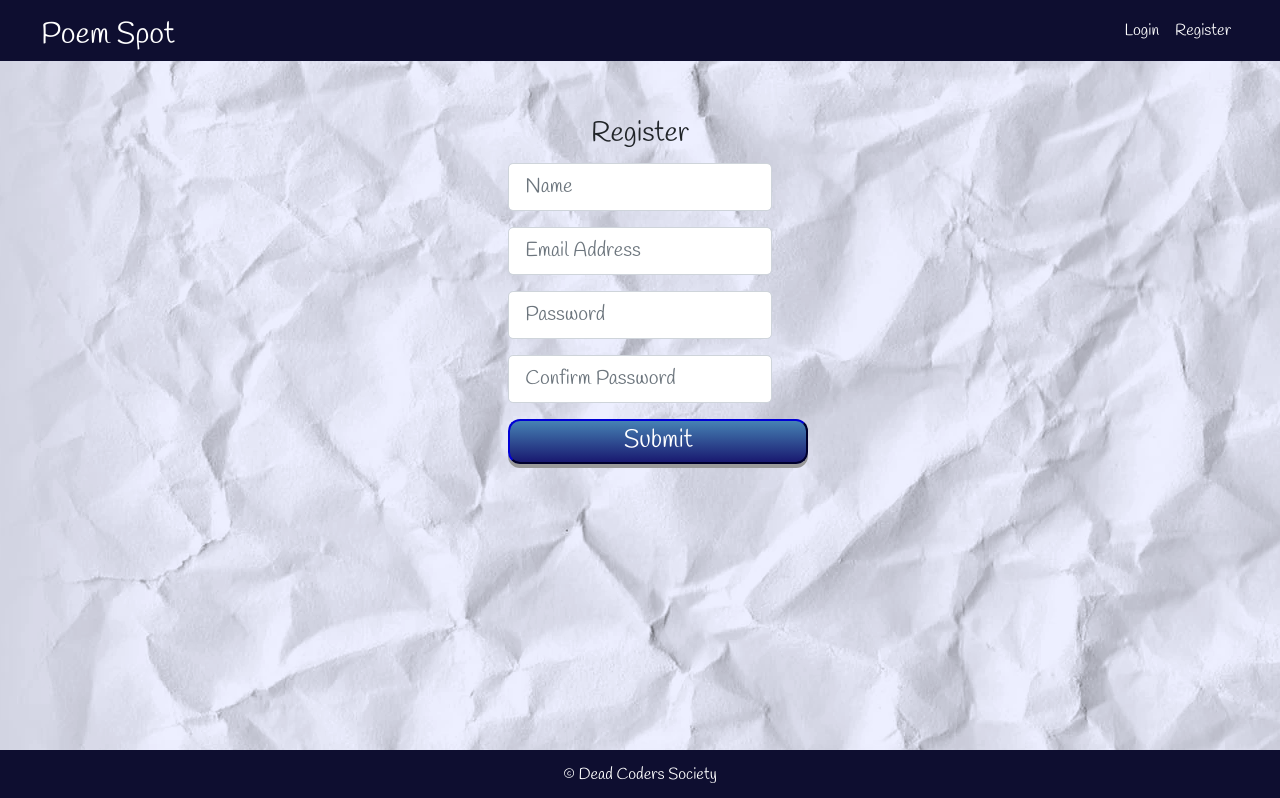
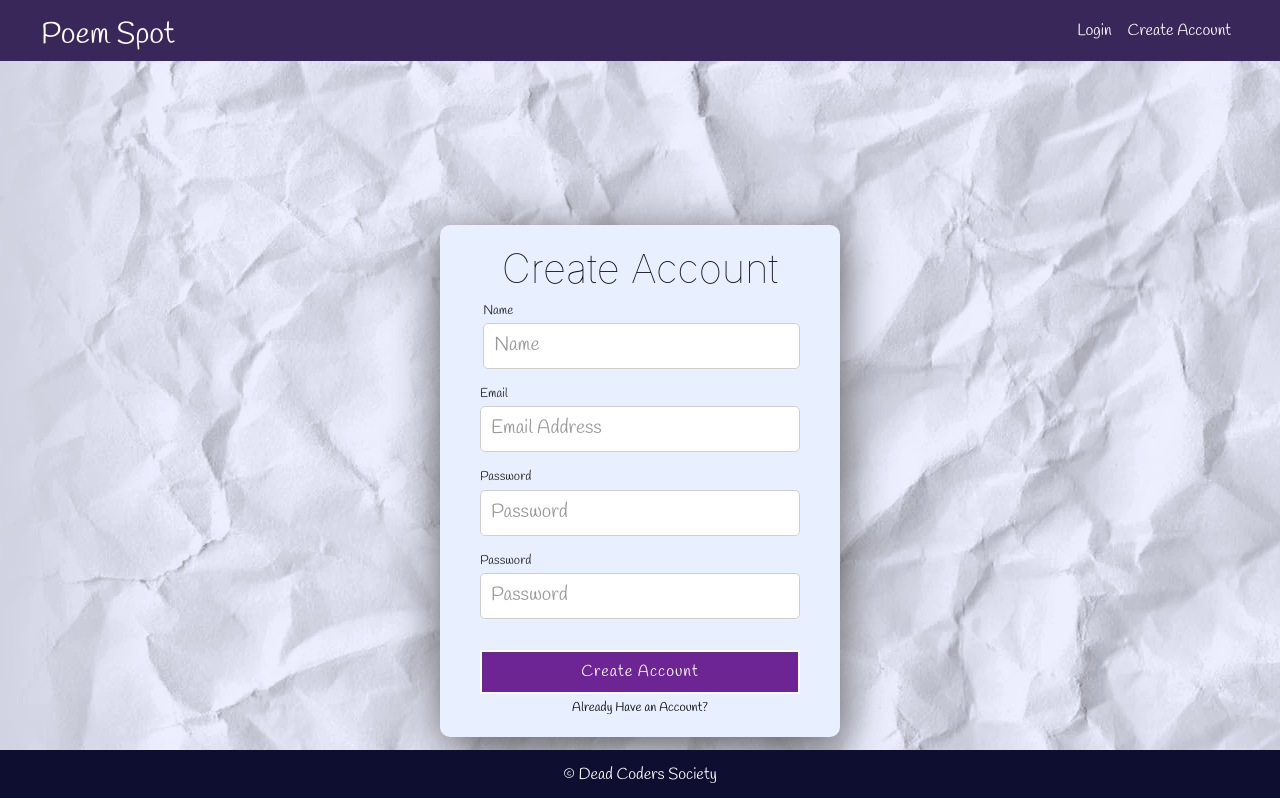
Before and after one commit to vita-wanchenchen/poem-spot-1, a React app: page /register in a window 1280 px wide. Shown: the top 798 px of the page. Built offline with nearby package versions, Linux system fonts and the light colour scheme.

Commit message:
Updated login and register page

```diff
--- a/src/App.css
+++ b/src/App.css
@@ -96,3 +96,108 @@ width: 640px;
   overflow-y: scroll;
   margin-bottom: 60px;
 }
+.wrapper {
+  height: 100vh;
+  width: 100%;
+  display: flex;
+  flex-direction: column;
+  justify-content: center;
+  align-items: center;
+
+}
+
+.form-wrapper {
+  width: 400px;
+  display: flex;
+  flex-direction: column;
+  padding: 20px 40px;
+  border-radius: 10px;
+  box-shadow: 0px 10px 50px #555;
+  background-color: #E8F0FF;
+}
+
+form {
+  width: 100%;
+  display: flex;
+  flex-wrap: wrap;
+}
+
+h1 {
+  text-align: center;
+  width: 100%;
+  color: #111;
+  font-weight: lighter;
+  font-family: -apple-system, BlinkMacSystemFont, "Segoe UI", Roboto, Oxygen,
+    Ubuntu, Cantarell, "Open Sans", "Helvetica Neue", sans-serif;
+}
+
+label {
+  font-size: 0.8em;
+  margin-bottom: 0.25em;
+  color: #222;
+  font-weight: lighter;
+}
+
+input {
+  padding: 10px 10px;
+  border-radius: 5px;
+  outline: none;
+  border: 1px solid #cfcfcf;
+}
+
+input::placeholder {
+  font-size: 1.2em;
+  font-weight: lighter;
+  color: #999;
+}
+.name {
+  margin-left: 1%;
+}
+
+.name,
+.email,
+.password {
+  display: flex;
+  flex-direction: column;
+  margin-bottom: 15px;
+}
+
+.name {
+  width: 100%;
+}
+
+.email,
+.password {
+  width: 100%;
+}
+
+.createAccount {
+  width: 100%;
+  display: flex;
+  flex-direction: column;
+  align-items: center;
+}
+
+.createAccount button {
+  background-color:#6E2594;
+  color: #fff;
+  border: 2px solid #fff;
+  width: 100%;
+  margin-top: 1em;
+  padding: 8px 0px;
+  font-size: 1em;
+  font-weight: lighter;
+  letter-spacing: 1px;
+  margin-bottom: 0.25em;
+}
+
+.createAccount button:hover {
+  color: #519e8a;
+  background-color: #fff;
+  border: 2px solid #519e8a;
+}
+
+.createAccount small {
+  color: #020202;
+  font-weight: darker;
+}
--- a/src/components/Navbar.jsx
+++ b/src/components/Navbar.jsx
@@ -7,7 +7,7 @@ const linkStyle = {
 };
 
 const navbarStyle = {
-  backgroundColor: "#0e0e30",
+  backgroundColor: "#392759",
   paddingBottom: "-30px",
   marginBottom: "20px",
   width: "100%",
@@ -45,7 +45,7 @@ function Navbar() {
             <span className="sr-only">(current)</span>
           </li>
           <li className="nav-item">
-            <Link style={linkStyle} to="/register" className="nav-link">Register</Link>
+            <Link style={linkStyle} to="/register" className="nav-link">Create Account</Link>
           </li>
         </ul>
       </div>
--- a/src/views/Login.jsx
+++ b/src/views/Login.jsx
@@ -1,10 +1,11 @@
+/* eslint-disable react/no-access-state-in-setstate */
 /* eslint-disable react/button-has-type */
 /* eslint-disable react/prop-types */
 import React, { Component } from "react";
 import Axios from "axios";
 import Footer from "../components/Footer";
 import Navbar from "../components/Navbar";
-import Buttons from "../components/Buttons";
+// import Buttons from "../components/Buttons";
 import Background from "../images/background.png";
 
 const crumpledPaper = {
@@ -19,8 +20,15 @@ const styleMain = {
 //   width: "400px",
 // };
 
+const initialState = {
+  email: "",
+  emailError: "",
+  password: "",
+  passwordError: "",
+};
+class Login extends Component {
+state = initialState;
 
-class Login extends Component {
 constructor(props) {
   super(props);
   this.state = {
@@ -46,6 +54,13 @@ class Login extends Component {
   handleSubmit = (event) => {
     event.preventDefault();
     const { password, email } = this.state;
+    const isValid = this.validate();
+    if (isValid) {
+      console.log(this.state);
+
+      // clear form
+      this.setState(initialState);
+    }
     Axios.post("/users/login", {
       email,
       password,
@@ -58,36 +73,116 @@ class Login extends Component {
       });
   }
 
+  validate = () => {
+    let emailError = "";
+    let passwordError = "";
+
+    if (!this.state.email.includes("@")) {
+      emailError = "Requires a valid email";
+    }
+
+    if (!this.state.password) {
+      passwordError = "Must enter a password";
+    }
+
+    if (emailError || passwordError) {
+      this.setState({ emailError, passwordError });
+      return false;
+    }
+
+    return true;
+  };
+
+  // onSubmit = (event) => {
+  //   event.preventDefault();
+  //   const isValid = this.validate();
+  //   if (isValid) {
+  //     console.log(this.state);
+  //     // clear form
+  //     this.setState(initialState);
+  //   }
+  // };
+
   render() {
     return (
       <div id="login-page" style={crumpledPaper} className=" row">
         <div className="main" style={styleMain}>
           <Navbar />
-          {/* <div className="container"> */}
-          {/* <div className="main-body"> */}
-          {/* <form className="authentication"> */}
-          <div className="row justify-content-center align-self-center text-center mr-5 ml-5">
-            {/* <div className="card w-50 border-dark mt-3"> */}
+          <div className="wrapper">
+            <div className="form-wrapper">
+              <h1>Login</h1>
+              <form onSubmit={this.handleSubmit} noValidate>
+                <div className="email">
+                  <label htmlFor="email">Email</label>
+                  <input
+                    onChange={this.handleEmailChange}
+                    type="text"
+                    placeholder="Email Address"
+                    name="email"
+                  />
+                  <div style={{ fontSize: 12, color: "red" }}>
+                    {this.state.emailError}
+                  </div>
+                </div>
+                <div className="password">
+                  <label htmlFor="password">Password</label>
+                  <input
+                    onChange={this.handlePasswordChange}
+                    type="password"
+                    placeholder="Password"
+                    name="password"
+                  />
+                  <div style={{ fontSize: 12, color: "red" }}>
+                    {this.state.passwordError}
+                  </div>
+                </div>
+                <div className="createAccount">
+                  <button type="submit">Log in</button>
+                  <small>Need to Create Account?</small>
+                </div>
+              </form>
+            </div>
+          </div>
+          {/* <div className="row justify-content-center align-self-center text-center mr-5 ml-5">
             <div className="card-body col-md-3 mt-3 w-50">
               <h3 className="card-title">Login</h3>
               <div className="form-group">
-                {/* <div className="col-14"> */}
-                <input className="form-control form-control-lg" onChange={this.handleEmailChange} type="text" placeholder="Email Address" name="email" />
+                <input
+                  className="form-control form-control-lg"
+                  onChange={this.handleEmailChange}
+                  type="text"
+                  placeholder="Email Address"
+                  name="email"
+                />
+                <div style={{ fontSize: 12, color: "red" }}>
+                  {this.state.emailError}
+                </div>
                 {/* </div> */}
-              </div>
+          {/* </div>
               <div className="form-group">
                 {/* <div className="col-14"> */}
-                <input className="form-control form-control-lg" onChange={this.handlePasswordChange} type="password" placeholder="Password" name="password" />
+          {/* <input
+                  className="form-control form-control-lg"
+                  onChange={this.handlePasswordChange}
+                  type="password"
+                  placeholder="Password"
+                  name="password"
+                />
+                <div style={{ fontSize: 12, color: "red" }}>
+                  {this.state.passwordError}
+                </div>
                 {/* </div> */}
-              </div>
+          {/* </div>
               <div className="form-group">
                 <Buttons onClick={this.handleSubmit}>
                   <span>Submit</span>
                 </Buttons>
               </div>
               {/* </form> */}
-            </div>
-          </div>
+          {/* </div>
+          </div> */}
+
+
         </div>
         {/* <h3>Login</h3> */}
         {/* </div> */}
--- a/src/views/Register.jsx
+++ b/src/views/Register.jsx
@@ -6,7 +6,7 @@ import React, { Component } from "react";
 import Axios from "axios";
 import Footer from "../components/Footer";
 import Navbar from "../components/Navbar";
-import Buttons from "../components/Buttons";
+// import Buttons from "../components/Buttons";
 import Background from "../images/background.png";
 
 const crumpledPaper = {
@@ -17,13 +17,26 @@ const styleMain = {
   height: "900px",
 };
 
+const initialState = {
+  name: "",
+  nameError: "",
+  email: "",
+  emailError: "",
+  password: "",
+  passwordError: "",
+  password2: "",
+  password2Error: "",
+};
+
 class Register extends Component {
+state = initialState;
+
 constructor(props) {
   super(props);
   this.state = {
     email: "",
     password: "",
-      password_: "",
+    password2: "",
     name: "",
   };
 }
@@ -58,13 +71,20 @@ class Register extends Component {
 
   handleSubmit = (event) => {
     event.preventDefault();
+    const isValid = this.validate();
+    if (isValid) {
+      console.log(this.state);
+
+      // clear form
+      this.setState(initialState);
+    }
     const {
       name,
       password,
-      password_,
+      password2,
       email,
     } = this.state;
-    if (password === password_) {
+    if (password === password2) {
       Axios.post("http://localhost:3001/users/register", {
         name,
         email,
@@ -73,63 +93,197 @@ class Register extends Component {
         .then((res) => {
           const { history } = this.props;
           if (res.status === 201) {
-            history.push("/login");
+            history.push("/dashboard");
           }
         });
     }
   }
 
+  validate = () => {
+    let nameError = "";
+    let emailError = "";
+    let passwordError = "";
+    let password2Error = "";
+
+    if (!this.state.name) {
+      nameError = "Must enter your name";
+    }
+
+    if (!this.state.email.includes("@")) {
+      emailError = "Requires a valid email";
+    }
+
+    if (this.state.password.length < 6) {
+      passwordError = "Password must have atleast 6 characters";
+    }
+
+    if (this.state.password2 !== this.state.password) {
+      password2Error = "Passwords do not match";
+    }
+
+    if (emailError || passwordError || nameError || password2Error) {
+      this.setState({
+        emailError, passwordError, nameError, password2Error,
+      });
+      return false;
+    }
+
+    return true;
+  };
+
   render() {
     return (
-      // <div id="register-page">
-      //   <div className="main">
       <div id="register-page" style={crumpledPaper} className=" row">
         <div className="main" style={styleMain}>
           <Navbar />
-          {/* <div className="container">
-            <div className="main-body">
-              <div className="authentication"> */}
-          <div className="row justify-content-center align-self-center text-center mr-5 ml-5">
-            {/* <div className="card w-50 border-dark mt-3"> */}
-            <div className="card-body col-md-3 mt-3 w-50">
-              <h3 className="card-title">Register</h3>
-              {/* <h3>Register</h3> */}
-              <div className="form-group">
-                {/* <div className="col-14"> */}
-                <input className="form-control form-control-lg" onChange={this.handleNameChange} type="text" placeholder="Name" name="email" />
-                {/* </div> */}
-              </div>
-              <div className="form-group">
-                {/* <div className="col-14"> */}
-                <input className="form-control form-control-lg" onChange={this.handleEmailChange} type="text" placeholder="Email Address" name="email" />
-                {/* </div> */}
-              </div>
-              <div className="form-group">
-                {/* <div className="col-14"> */}
-                <input className="form-control form-control-lg" onChange={this.handlePasswordChange} type="password" placeholder="Password" name="password" />
-                {/* </div> */}
-              </div>
-              <div className="form-group">
-                <div className="col-14">
-                  <input className="form-control form-control-lg" onChange={this.handleConfirmPasswordChange} type="password" placeholder="Confirm Password" name="password_" />
+          <div className="wrapper">
+            <div className="form-wrapper">
+              <h1>Create Account</h1>
+              <form onSubmit={this.handleSubmit} noValidate>
+                <div className="name">
+                  <label htmlFor="name">Name</label>
+                  <input
+                    onChange={this.handleNameChange}
+                    type="text"
+                    placeholder="Name"
+                    name="name"
+                  />
+                  <div style={{ fontSize: 12, color: "red" }}>
+                    {this.state.nameError}
                   </div>
                 </div>
-              <div className="form-group">
-                <Buttons onClick={this.handleSubmit}>
-                  <span>Submit</span>
-                </Buttons>
+                <div className="email">
+                  <label htmlFor="email">Email</label>
+                  <input
+                    onChange={this.handleEmailChange}
+                    type="text"
+                    placeholder="Email Address"
+                    name="email"
+                  />
+                  <div style={{ fontSize: 12, color: "red" }}>
+                    {this.state.emailError}
                   </div>
                 </div>
+                <div className="password">
+                  <label htmlFor="password">Password</label>
+                  <input
+                    onChange={this.handlePasswordChange}
+                    type="password"
+                    placeholder="Password"
+                    name="password"
+                  />
+                  <div style={{ fontSize: 12, color: "red" }}>
+                    {this.state.passwordError}
                   </div>
                 </div>
-        {/* </div> */}
-        {/* // </div> */}
+                <div className="password">
+                  <label htmlFor="password">Password</label>
+                  <input
+                    onChange={this.handlePasswordChange}
+                    type="password"
+                    placeholder="Password"
+                    name="password"
+                  />
+                  <div style={{ fontSize: 12, color: "red" }}>
+                    {this.state.password2Error}
+                  </div>
+                </div>
+                <div className="createAccount">
+                  <button type="submit">Create Account</button>
+                  <small>Already Have an Account?</small>
+                </div>
+              </form>
+            </div>
+          </div>
           <Footer />
-        {/* //   </div> */}
+
         </div>
-      // </div>
+      </div>
     );
   }
 }
 
+
+//       <div id="register-page" style={crumpledPaper} className=" row">
+//         <div className="main" style={styleMain}>
+//           <Navbar />
+//           <div className="wrapper">
+//             <div className="row justify-content-center align-self-center text-center mr-5 ml-5">
+//               {/* <div className="card w-50 border-dark mt-3"> */}
+//               <div className="card-body col-md-3 mt-3 w-50">
+//                 <h3 className="card-title">Create Account</h3>
+//                 {/* <h3>Register</h3> */}
+//                 <div className="form-group">
+//                   {/* <div className="col-14"> */}
+//                   <input
+//                     className="form-control form-control-lg"
+//                     onChange={this.handleNameChange}
+//                     type="text"
+//                     placeholder="Name"
+//                     name="email"
+//                   />
+//                   <div style={{ fontSize: 12, color: "red" }}>
+//                     {this.state.nameError}
+//                   </div>
+//                   {/* </div> */}
+//                 </div>
+//                 <div className="form-group">
+//                   {/* <div className="col-14"> */}
+//                   <input
+//                     className="form-control form-control-lg"
+//                     onChange={this.handleEmailChange}
+//                     type="text"
+//                     placeholder="Email Address"
+//                     name="email"
+//                   />
+//                   <div style={{ fontSize: 12, color: "red" }}>
+//                     {this.state.emailError}
+//                   </div>
+//                   {/* </div> */}
+//                 </div>
+//                 <div className="form-group">
+//                   {/* <div className="col-14"> */}
+//                   <input
+//                     className="form-control form-control-lg"
+//                     onChange={this.handlePasswordChange}
+//                     type="password"
+//                     placeholder="Password"
+//                     name="password"
+//                   />
+//                   <div style={{ fontSize: 12, color: "red" }}>
+//                     {this.state.passwordError}
+//                   </div>
+//                   {/* </div> */}
+//                 </div>
+//                 <div className="form-group">
+//                   <div className="col-14">
+//                     <input
+//                       className="form-control form-control-lg"
+//                       onChange={this.handleConfirmPasswordChange}
+//                       type="password"
+//                       placeholder="Confirm Password"
+//                       name="password_"
+//                     />
+//                     <div style={{ fontSize: 12, color: "red" }}>
+//                       {this.state.passwordError}
+//                     </div>
+//                   </div>
+//                 </div>
+//                 <div className="form-group">
+//                   <Buttons onClick={this.handleSubmit}>
+//                     <span>Submit</span>
+//                   </Buttons>
+//                 </div>
+//               </div>
+//             </div>
+//           </div>
+
+//           <Footer />
+
+//         </div>
+//       </div>
+//     );
+//   }
+// }
+
 export default Register;
```
Also changed, not shown: 1 other file (tests, documents, lock files or other folders). Lines whose indentation alone changed are shown as unchanged.
